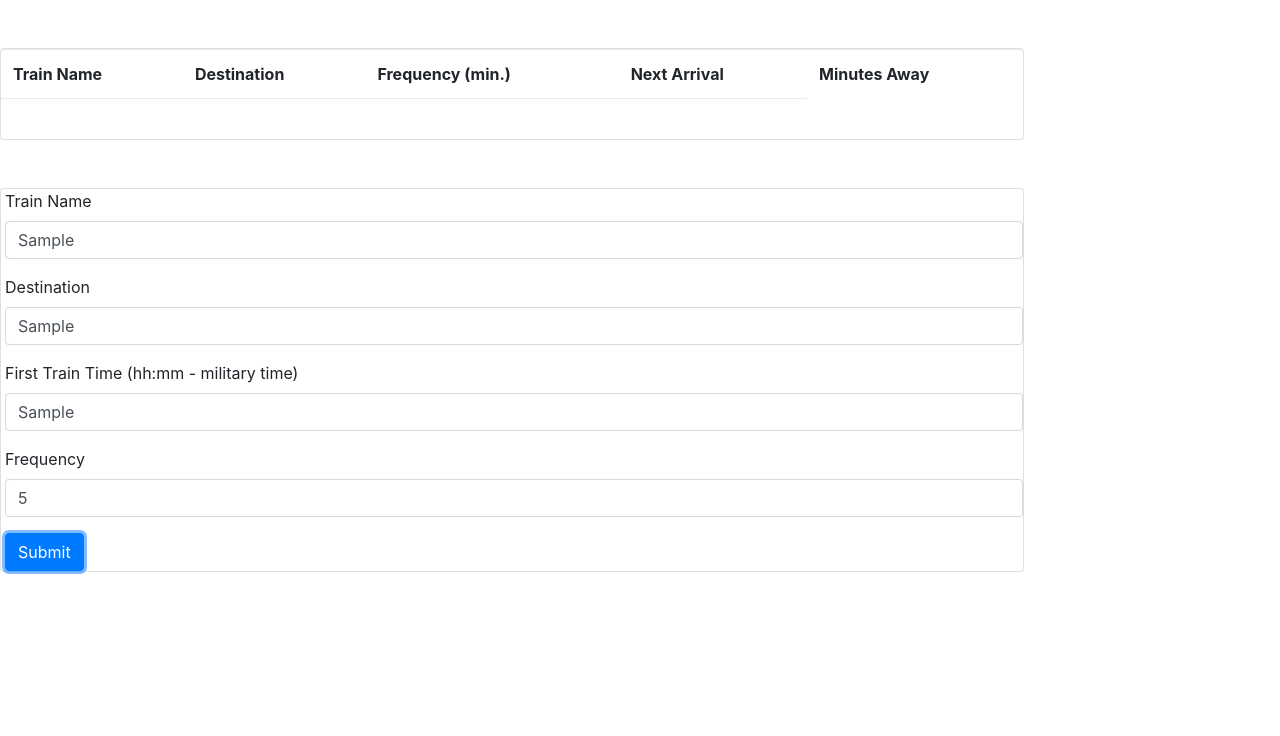
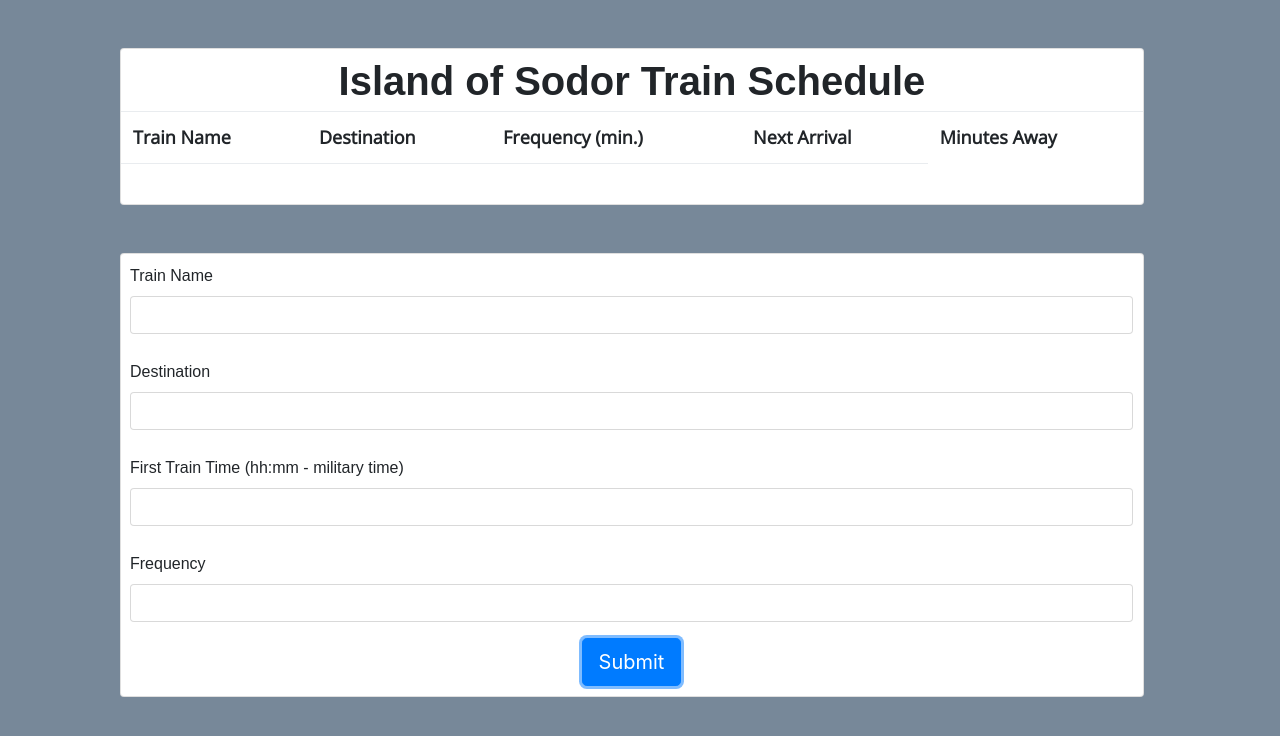
Before and after one commit to eagle1000/TrainScheduler, a plain HTML site: page index.html in a window 1280 px wide. Both pictures are taken after typing "Sample", "Sample", "Sample", "5" into the empty fields and a click on the button "Submit". Drawn offline with nearby package versions, Linux system fonts and the light colour scheme; no server answers; a web font is replaced by a local one.

Commit message:
final version

```diff
--- a/app.js
+++ b/app.js
@@ -2,11 +2,11 @@
   // Create  variables for train name, destination, frequency and first train time
   // collect values for these variables on every submit click and send to Firebase database.
   //Create variables for Next Arrival and Minutes Away based off first train time and freuquency using MomentJS
-  //Write all the data to DOM from firbase database
+  //Read all the data to DOM from firbase database
 
 
   // Initialize Firebase
-   var config = {
+  var config = {
     apiKey: "AIzaSyCo23qnYnRZr8mGGS_GO2QRu4rlWpQyWPU",
     authDomain: "coder-bay-e5ea9.firebaseapp.com",
     databaseURL: "https://coder-bay-e5ea9.firebaseio.com",
@@ -19,23 +19,64 @@
 
   var database = firebase.database();
 
-    $("#submit-btn").on("click",function(){
+  $("#submit-btn").on("click",function(){
     event.preventDefault();
+    var audio = $("#whistle")[0];
+      audio.play();
+    var trainName = $("#train-input").val().trim();
 
-    var trainName = $("#train-input").val().trim();
-    console.log(trainName);
     var destination = $("#destination-input").val().trim();
-    console.log(destination);
-    var firstTime = moment($("#time-input").val().trim(), "HH:mm").format("HH:mm");
-    console.log(firstTime);
+
+    var firstTime = moment($("#time-input").val().trim(),"HH:mm").format("HH:mm");
+
     var frequency = $("#frequency-input").val().trim();
-    console.log(frequency);
+
     var trainData = {
       name: trainName,
       arrival: destination,
       time: firstTime,
       interval: frequency,
-      }
+    }
 
     database.ref().push(trainData);
-    });
+    console.log(trainData.name);
+    //Clear text boxes after form submission
+    $("#train-input").val("");
+    $("#destination-input").val("");
+    $("#time-input").val("");
+    $("#frequency-input").val("");
+  });
+//Code to write from database to the DOM
+database.ref().on("child_added", function (childSnapshot) {
+  var train = childSnapshot.val().name;
+  var finalDestination = childSnapshot.val().arrival;
+  var trainFrequency = childSnapshot.val().interval;
+  var firstTime2 = childSnapshot.val().time;
+  //Variable needed to create minutes away and next train time
+  var firstTimeConverted = moment(firstTime2, "HH:mm").subtract(1, "years");
+  // console.log(firstTimeConverted);
+  var currentTime = moment().format("HH:mm");
+  // console.log("CURRENT TIME: " + currentTime);
+     // Difference between the times
+     var diffTime = moment().diff(firstTimeConverted, "minutes");
+     // console.log("DIFFERENCE IN TIME: " + diffTime);
+     var timeRemainder = diffTime % trainFrequency;
+     console.log(timeRemainder);
+     // to calculate minutes till train,we store it in a variable
+    var minToTrain = trainFrequency - timeRemainder;
+    var nextTrain = moment().add(minToTrain, "minutes").format("HH:mm");
+
+     var tableRow = $("<tr>");
+     var tableTrain = $("<td class='table-row-data'>").text(train);
+     var tableDestination = $("<td class='table-row-data'>").text(finalDestination);
+     var tableFrequency = $("<td class='table-row-data'>").text(trainFrequency);
+     var tableMinutesAway = $("<td class='table-row-data'>").text(minToTrain);
+     var tableNextTrain = $("<td class='table-row-data'>").text(nextTrain)
+
+    tableRow.append(tableTrain);
+    tableRow.append(tableDestination);
+    tableRow.append(tableFrequency);
+    tableRow.append(tableNextTrain);
+    tableRow.append(tableMinutesAway);
+    $("#info-table").append(tableRow);
+  });
--- a/index.html
+++ b/index.html
@@ -10,6 +10,8 @@
 	<link rel="stylesheet" href="https://maxcdn.bootstrapcdn.com/bootstrap/4.0.0-beta/css/bootstrap.min.css" integrity="sha384-/Y6pD6FV/Vv2HJnA6t+vslU6fwYXjCFtcEpHbNJ0lyAFsXTsjBbfaDjzALeQsN6M" crossorigin="anonymous">
 	<!-- CSS Link -->
 	<link rel="stylesheet" href="style.css">
+	<!-- Google Fonts Link -->
+	<link href="https://fonts.googleapis.com/css?family=Encode+Sans+Expanded:600|Open+Sans" rel="stylesheet">
 	<!-- Firebase Link -->
 	<script src="https://www.gstatic.com/firebasejs/4.5.0/firebase.js"></script>
 
@@ -21,14 +23,15 @@
 </head>
 <body>
 
-<div class="my-5 card mx-auto text-center">
+	<div class="my-5 card mx-auto text-center train-table">
 		<table id="info-table" class="table">
+			<h1>Island of Sodor Train Schedule</h1>
 			<tr>
-			<th>Train Name</th>
-			<th>Destination</th>
-			<th>Frequency (min.)</th>
-			<th>Next Arrival</th>
-			<th>Minutes Away</th>
+				<th class="table-header">Train Name</th>
+				<th class="table-header">Destination</th>
+				<th class="table-header">Frequency (min.)</th>
+				<th class="table-header">Next Arrival</th>
+				<th class="table-header">Minutes Away</th>
 			</tr>
 			<tr>
 				<th scope="row"></th>
@@ -39,26 +42,28 @@
 		</table>
 	</div>
 
-<div class="my-5 card mx-auto">
+	<div class="my-5 card mx-auto train-form">
 		<form class="ml-1" id="formID">
 			<div class="form-group">
-			<label for="train-input">Train Name</label>
+				<label for="train-input" class="label-text">Train Name</label>
 				<input type="text" class="form-control" id="train-input">
 			</div>
 			<div class="form-group">
-			<label for="destination-input">Destination</label>
+				<label for="destination-input" class="label-text">Destination</label>
 				<input type="text" class="form-control" id="destination-input">
 			</div>
 			<div class="form-group">
-			<label for="first-train-time">First Train Time (hh:mm - military time)</label>
+				<label for="first-train-time" class="label-text">First Train Time (hh:mm - military time)</label>
 				<input type="text"  class="form-control" id="time-input">
 			</div>
 			<div class="form-group">
-			<label for="frequency-input">Frequency</label>
+				<label for="frequency-input" class="label-text">Frequency</label>
 				<input type="number" class="form-control" id="frequency-input">
 			</div>
-	 	<button id="submit-btn" type="submit" class="btn btn-primary">Submit</button>
-
+			<div style="text-align: center;">
+				<button id="submit-btn" type="submit" class="btn btn-primary btn-lg">Submit</button>
+			</div>
+			<audio id="whistle" src="assets/train-whistle.mp3"></audio>
 		</form>
 	</div>
 	<!-- JQuery Script -->
--- a/style.css
+++ b/style.css
@@ -1,3 +1,45 @@
-body{
-  width:80%;
+body {
+	width:80%;
+	background: #778899;
 }
+
+.train-table, .train-form {
+	position:relative;
+	left:120px;
+}
+
+h1 {
+	font-family: 'Encode Sans Expanded', sans-serif;
+	font-weight: 600;
+	padding-top: 10px;
+}
+
+.table-header {
+	font-family: 'Open Sans', sans-serif;
+	font-size: 18px;
+}
+
+
+.table-row-data {
+	font-family: 'Open Sans', sans-serif;
+	font-size: 16px;
+}
+
+.ml-1 {
+	padding-left: 5px;
+	padding-right: 10px;
+}
+
+.label-text {
+	font-family: 'Encode Sans Expanded', sans-serif;
+	padding-top: 10px;
+}
+
+#submit-btn {
+	margin-bottom: 10px;
+
+}
+
+tr:hover {
+	background-color: #ffff99;
+}
```
Also changed, not shown: 1 other file. Lines whose indentation alone changed are shown as unchanged.
